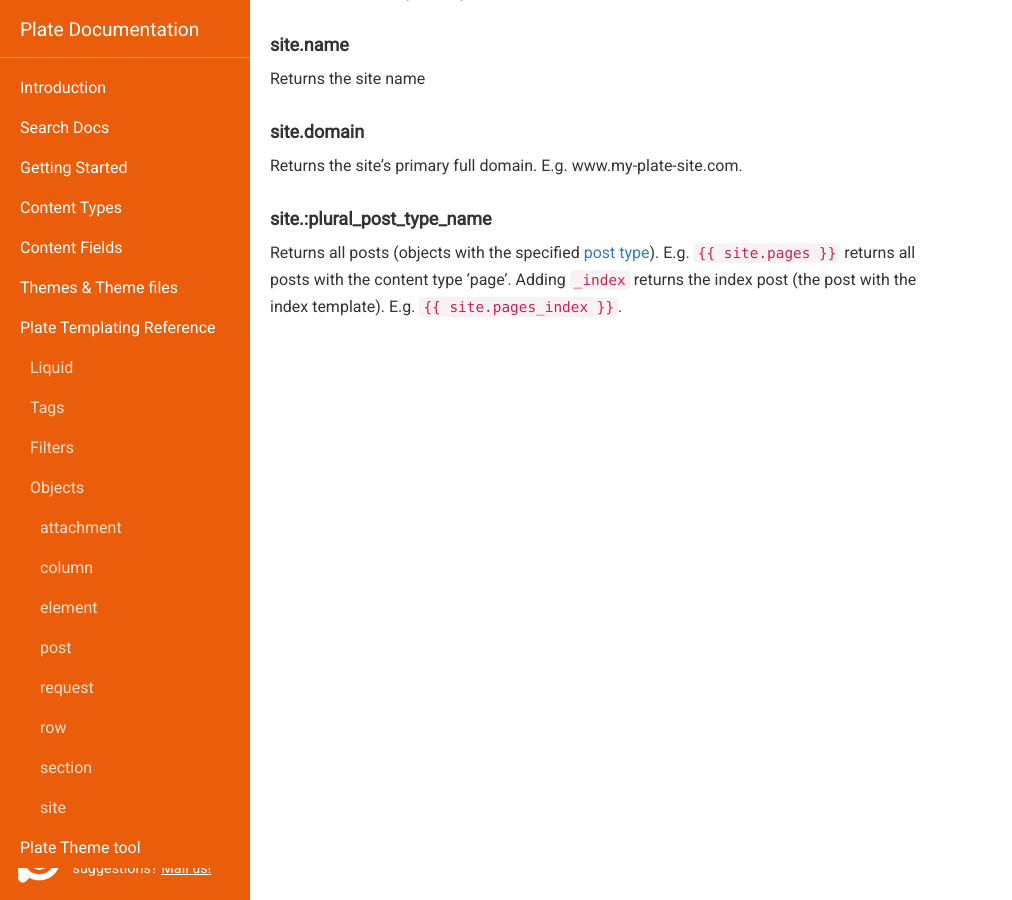
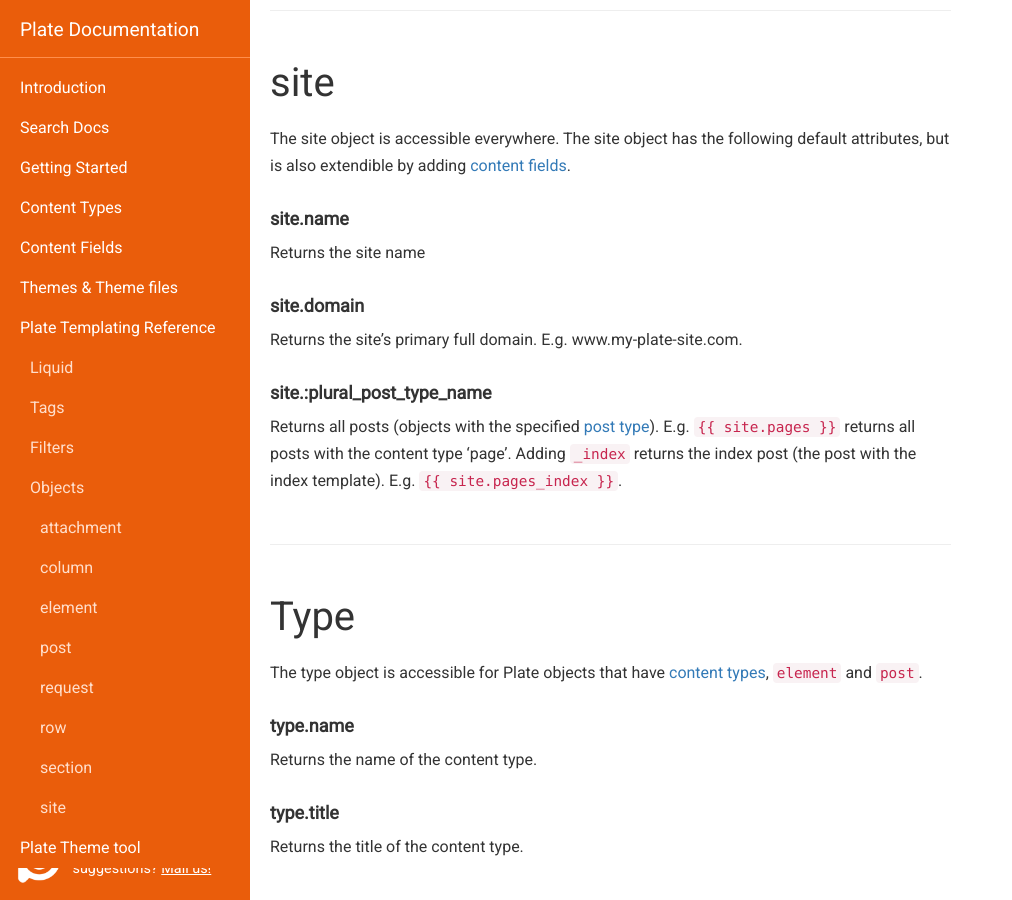
Before and after one commit to platehub/platehub.github.io, a Jekyll site: the page built from docs/templating-reference/objects.md, in a window 1280 px wide and 900 px high, scrolled down 6093 px. Shown: the whole window, without its empty margins (0-1012 px from the left). Built offline with Jekyll 4.4.1, drawn with Linux system fonts in a browser that asks for light colours; nearby versions of some CDN libraries; some of the changed text lies outside the part shown.

Commit message:
type object added

````diff
--- a/docs/templating-reference/objects.md
+++ b/docs/templating-reference/objects.md
@@ -85,6 +85,9 @@ So,
 calling `{% raw %}{{ element }}{% endraw %}` in `elements/_element.plate` returns the element object, and
 calling `{% raw %}{{ social_media_button }}{% endraw %}` in `social_media_buttons/_social_media_button.plate` returns the same element object.
 
+#### element.type
+Returns [Type](#type) object.
+
 <!-- ___
 
 ## form_message -->
@@ -132,10 +135,13 @@ The post url.
 ```
 
 #### post.seo_title
-Returns post SEO title
+Returns post SEO title.
 
 #### post.seo_description
-Returns post SEO description
+Returns post SEO description.
+
+#### post.type
+Returns [Type](#type) object.
 
 ___
 
@@ -247,3 +253,14 @@ Returns the site's primary full domain. E.g. www.my-plate-site.com.
 
 #### site.:plural_post_type_name
 Returns all posts (objects with the specified [post type](/docs/content-types#layoutable-posts-post-types)). E.g. `{% raw %}{{ site.pages }}{% endraw %}` returns all posts with the content type 'page'. Adding `_index` returns the index post (the post with the index template). E.g. `{% raw %}{{ site.pages_index }}{% endraw %}`.
+
+___
+
+## Type
+The type object is accessible for Plate objects that have [content types](/docs/content-types), `element` and `post`.
+
+#### type.name
+Returns the name of the content type.
+
+#### type.title
+Returns the title of the content type.
````
